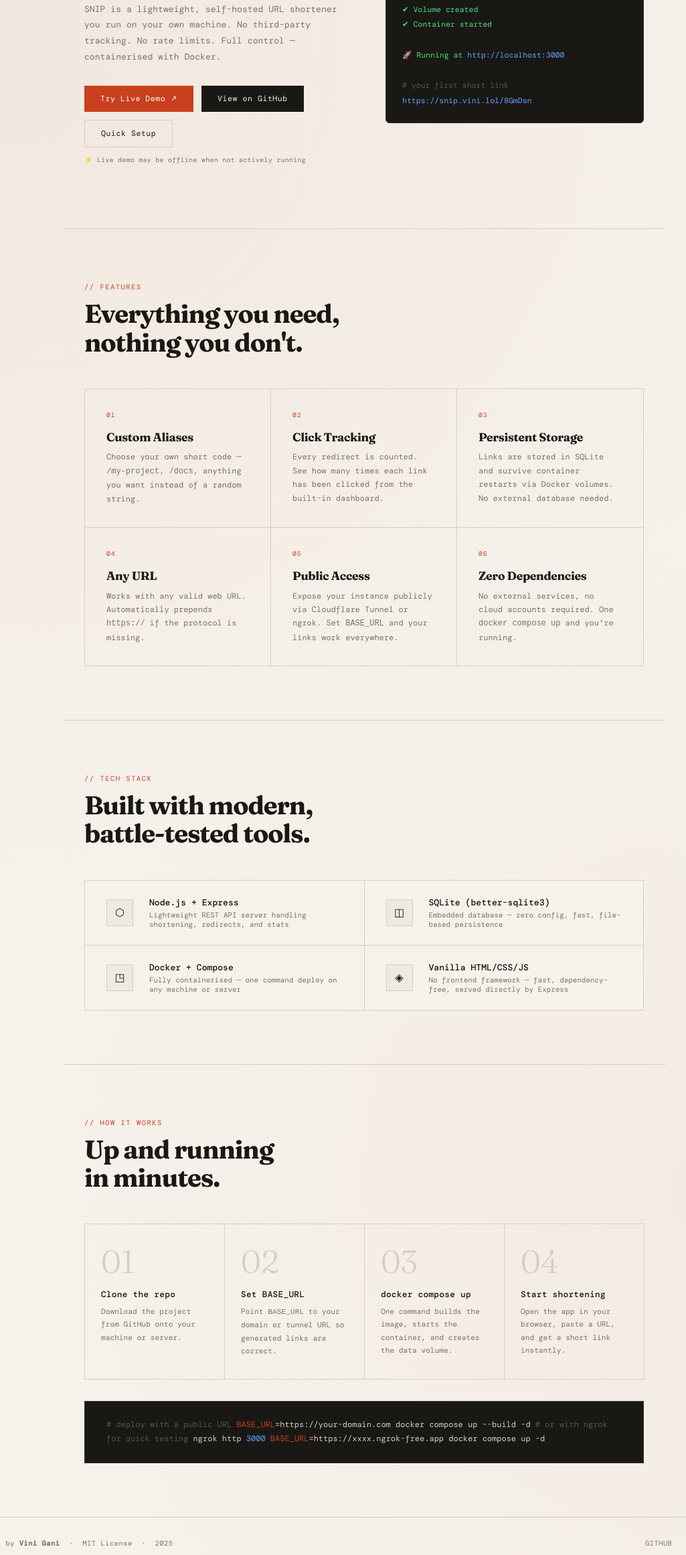
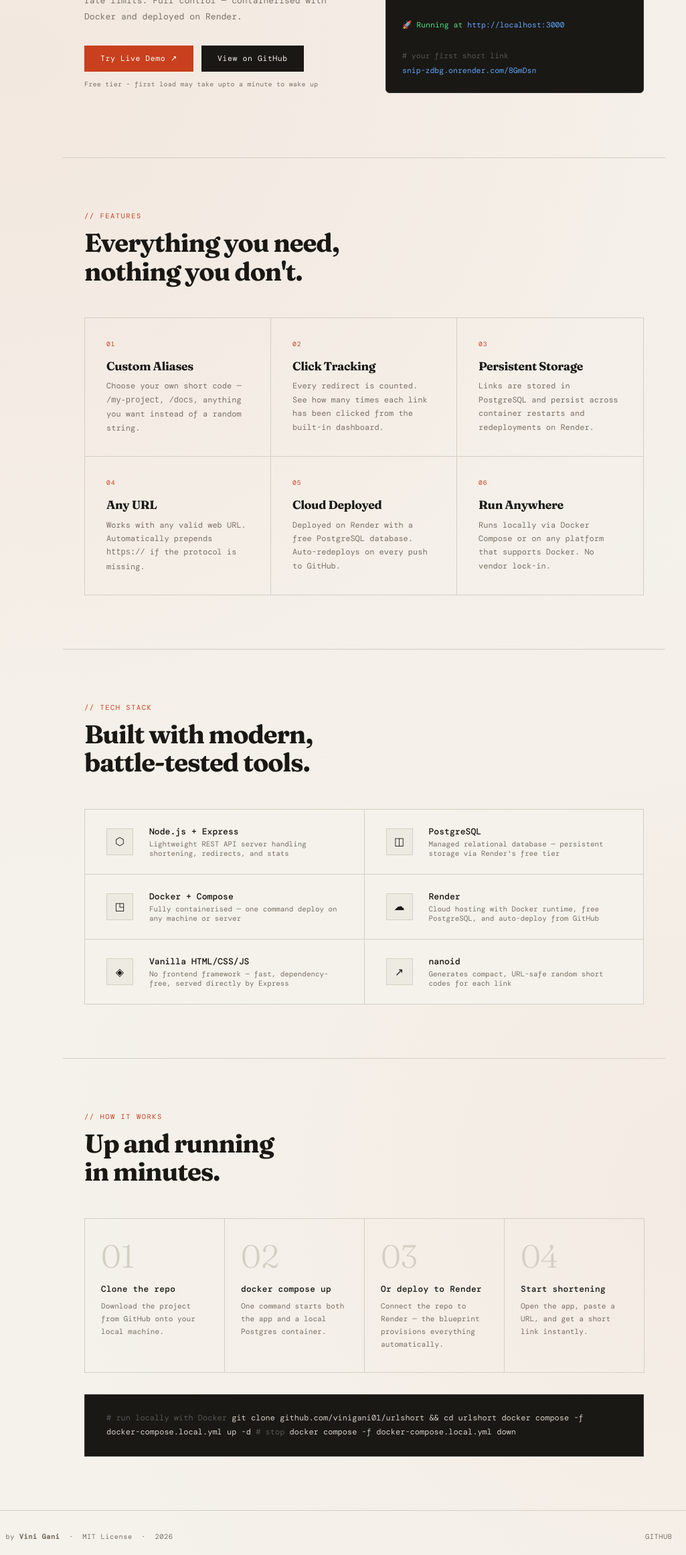
Before and after one commit to vinigani01/urlsnip, a plain HTML site: page index.html in a window 1280 px wide. Shown: the part 478-2800 px from the top of the page at 67% size, without its empty margins (96-1121 px from the left). Drawn offline with nearby package versions, Linux system fonts and the light colour scheme.

Commit message:
Update index.html

```diff
--- a/index.html
+++ b/index.html
@@ -3,8 +3,8 @@
 <head>
   <meta charset="UTF-8" />
   <meta name="viewport" content="width=device-width, initial-scale=1.0" />
-  <title>SNIP — Self-Hosted URL Shortener</title>
-  <meta name="description" content="SNIP is an open-source, self-hosted URL shortener built with Node.js, Express, SQLite, and Docker. Built by Vini Gani." />
+  <title>SNIP - URL Shortener</title>
+  <meta name="description" content="SNIP is an open-source, self-hosted URL shortener built with Node.js, Express, PostgreSQL, and Docker. Deployed on Render." />
   <link rel="preconnect" href="https://fonts.googleapis.com" />
   <link href="https://fonts.googleapis.com/css2?family=DM+Mono:wght@400;500&family=Fraunces:ital,opsz,wght@0,9..144,300;0,9..144,700;1,9..144,300&display=swap" rel="stylesheet" />
   <style>
@@ -77,8 +77,6 @@
       align-items: center;
     }
 
-    .hero-left {}
-
     .badge {
       display: inline-flex;
       align-items: center;
@@ -111,10 +109,7 @@
       color: var(--ink);
     }
 
-    h1 em {
-      font-style: italic;
-      color: var(--accent);
-    }
+    h1 em { font-style: italic; color: var(--accent); }
 
     .hero-desc {
       font-size: 0.82rem;
@@ -178,7 +173,7 @@
       letter-spacing: 0.03em;
     }
 
-    /* TERMINAL MOCKUP */
+    /* TERMINAL */
     .terminal {
       background: #1a1814;
       border: 1px solid #333;
@@ -211,7 +206,6 @@
     }
 
     .terminal-body { padding: 1.2rem 1.5rem; }
-
     .t-line { display: block; margin-bottom: 0.2rem; }
     .t-prompt { color: #4ade80; }
     .t-cmd { color: #f0f0f0; }
@@ -219,9 +213,8 @@
     .t-out { color: #aaa; }
     .t-url { color: #60a5fa; }
     .t-success { color: #4ade80; }
-    .t-dim { color: #444; }
 
-    /* FEATURES */
+    /* SECTIONS */
     .section {
       max-width: 900px;
       margin: 0 auto;
@@ -246,6 +239,7 @@
       margin-bottom: 3rem;
     }
 
+    /* FEATURES */
     .features-grid {
       display: grid;
       grid-template-columns: repeat(3, 1fr);
@@ -280,11 +274,7 @@
       color: var(--ink);
     }
 
-    .feature p {
-      font-size: 0.75rem;
-      line-height: 1.7;
-      color: var(--muted);
-    }
+    .feature p { font-size: 0.75rem; line-height: 1.7; color: var(--muted); }
 
     /* STACK */
     .stack-grid {
@@ -314,32 +304,19 @@
       flex-shrink: 0;
     }
 
-    .stack-name {
-      font-size: 0.82rem;
-      font-weight: 500;
-      color: var(--ink);
-      margin-bottom: 0.2rem;
-    }
+    .stack-name { font-size: 0.82rem; font-weight: 500; color: var(--ink); margin-bottom: 0.2rem; }
+    .stack-desc { font-size: 0.68rem; color: var(--muted); }
 
-    .stack-desc {
-      font-size: 0.68rem;
-      color: var(--muted);
-    }
-
-    /* HOW IT WORKS */
+    /* STEPS */
     .steps {
       display: grid;
       grid-template-columns: repeat(4, 1fr);
-      gap: 0;
-      counter-reset: step;
     }
 
     .step {
       padding: 2rem 1.5rem;
-      border-right: 1px solid var(--border);
       border: 1px solid var(--border);
       margin-right: -1px;
-      position: relative;
     }
 
     .step-num {
@@ -352,19 +329,25 @@
       display: block;
     }
 
-    .step h3 {
-      font-size: 0.8rem;
-      font-weight: 500;
-      color: var(--ink);
-      margin-bottom: 0.5rem;
-      letter-spacing: 0.02em;
+    .step h3 { font-size: 0.8rem; font-weight: 500; color: var(--ink); margin-bottom: 0.5rem; letter-spacing: 0.02em; }
+    .step p { font-size: 0.7rem; color: var(--muted); line-height: 1.7; }
+
+    /* CODE */
+    .code-block {
+      background: #1a1814;
+      color: #d4d0c8;
+      padding: 1.5rem 2rem;
+      font-size: 0.75rem;
+      line-height: 1.8;
+      overflow-x: auto;
+      border: 1px solid #333;
+      margin-top: 2rem;
     }
 
-    .step p {
-      font-size: 0.7rem;
-      color: var(--muted);
-      line-height: 1.7;
-    }
+    .code-block .c { color: #555; }
+    .code-block .k { color: #c8401e; }
+    .code-block .s { color: #4ade80; }
+    .code-block .n { color: #60a5fa; }
 
     /* FOOTER */
     footer {
@@ -375,12 +358,7 @@
       justify-content: space-between;
     }
 
-    .footer-left {
-      font-size: 0.65rem;
-      color: var(--muted);
-      letter-spacing: 0.05em;
-    }
-
+    .footer-left { font-size: 0.65rem; color: var(--muted); letter-spacing: 0.05em; }
     .footer-links { display: flex; gap: 1.5rem; }
     .footer-links a {
       font-size: 0.65rem;
@@ -391,31 +369,12 @@
     }
     .footer-links a:hover { color: var(--ink); }
 
-    /* CODE BLOCK */
-    .code-block {
-      background: #1a1814;
-      color: #d4d0c8;
-      padding: 1.5rem 2rem;
-      font-size: 0.75rem;
-      line-height: 1.8;
-      overflow-x: auto;
-      border: 1px solid #333;
-    }
-
-    .code-block .c { color: #555; }
-    .code-block .k { color: #c8401e; }
-    .code-block .s { color: #4ade80; }
-    .code-block .n { color: #60a5fa; }
-
     /* ANIMATIONS */
     @keyframes fadeUp {
       from { opacity: 0; transform: translateY(20px); }
       to   { opacity: 1; transform: translateY(0); }
     }
-
-    .hero-left > * {
-      animation: fadeUp 0.6s ease both;
-    }
+    .hero-left > * { animation: fadeUp 0.6s ease both; }
     .badge { animation-delay: 0s; }
     h1 { animation-delay: 0.1s; }
     .hero-desc { animation-delay: 0.2s; }
@@ -445,7 +404,7 @@
     <li><a href="#features">Features</a></li>
     <li><a href="#stack">Stack</a></li>
     <li><a href="#setup">Setup</a></li>
-    <li><a href="https://github.com/vinigani01/urlsnip" target="_blank">GitHub ↗</a></li>
+    <li><a href="https://github.com/vinigani01/snip" target="_blank">GitHub ↗</a></li>
   </ul>
 </nav>
 
@@ -456,17 +415,17 @@
       <span class="badge-dot"></span>
       Open Source &nbsp;·&nbsp; Self-Hosted
     </div>
-    <h1>Shorten<br>URLs, <em>your</em><br>way.</h1>
+    <h1>Short <em>link,</em><br>Long reach.</h1>
     <p class="hero-desc">
-      SNIP is a lightweight, self-hosted URL shortener you run on your own machine.
-      No third-party tracking. No rate limits. Full control — containerised with Docker.
+      SNIP is a lightweight, self-hosted URL shortener you run yourself.
+      No third-party tracking. No rate limits. Full control —
+      containerised with Docker and deployed on Render.
     </p>
     <div class="btn-row">
-      <a href="https://helmet-escargot-deception.ngrok-free.dev" target="_blank" class="btn-demo">Try Live Demo ↗</a>
-      <a href="https://github.com/vinigani01/urlsnip" target="_blank" class="btn-primary">View on GitHub</a>
-      <a href="#setup" class="btn-outline">Quick Setup</a>
+      <a href="https://snip-zdbg.onrender.com" target="_blank" class="btn-demo">Try Live Demo ↗</a>
+      <a href="https://github.com/vinigani01/snip" target="_blank" class="btn-primary">View on GitHub</a>
     </div>
-    <p class="demo-note">⚡ Live demo may be offline when not actively running</p>
+    <p class="demo-note"> Free tier - first load may take upto a minute to wake up</p>
   </div>
 
   <div class="hero-right">
@@ -478,20 +437,20 @@
         <span class="terminal-title">bash</span>
       </div>
       <div class="terminal-body">
-        <span class="t-line"><span class="t-comment"># clone & run in 3 steps</span></span>
+        <span class="t-line"><span class="t-comment"># clone & run locally</span></span>
         <span class="t-line">&nbsp;</span>
-        <span class="t-line"><span class="t-prompt">$ </span><span class="t-cmd">git clone github.com/vinigani01/urlsnip</span></span>
+        <span class="t-line"><span class="t-prompt">$ </span><span class="t-cmd">git clone github.com/vinigani01/snip</span></span>
         <span class="t-line"><span class="t-prompt">$ </span><span class="t-cmd">cd snip</span></span>
-        <span class="t-line"><span class="t-prompt">$ </span><span class="t-cmd">docker compose up --build -d</span></span>
+        <span class="t-line"><span class="t-prompt">$ </span><span class="t-cmd">docker compose -f docker-compose-local.yml up -d</span></span>
         <span class="t-line">&nbsp;</span>
-        <span class="t-line"><span class="t-out">[+] Running 3/3</span></span>
-        <span class="t-line"><span class="t-success">  ✔ Volume created</span></span>
-        <span class="t-line"><span class="t-success">  ✔ Container started</span></span>
+        <span class="t-line"><span class="t-out">[+] Running 2/2</span></span>
+        <span class="t-success">  ✔ Container snip-db started</span>
+        <span class="t-line"><span class="t-success">  ✔ Container url-shortener started</span></span>
         <span class="t-line">&nbsp;</span>
         <span class="t-line"><span class="t-success">🚀 Running at </span><span class="t-url">http://localhost:3000</span></span>
         <span class="t-line">&nbsp;</span>
         <span class="t-line"><span class="t-comment"># your first short link</span></span>
-        <span class="t-line"><span class="t-url">https://snip.vini.lol/8GmDsn</span></span>
+        <span class="t-line"><span class="t-url">snip-zdbg.onrender.com/8GmDsn</span></span>
       </div>
     </div>
   </div>
@@ -516,7 +475,7 @@
     <div class="feature">
       <span class="feature-num">03</span>
       <h3>Persistent Storage</h3>
-      <p>Links are stored in SQLite and survive container restarts via Docker volumes. No external database needed.</p>
+      <p>Links are stored in PostgreSQL and persist across container restarts and redeployments on Render.</p>
     </div>
     <div class="feature">
       <span class="feature-num">04</span>
@@ -525,13 +484,13 @@
     </div>
     <div class="feature">
       <span class="feature-num">05</span>
-      <h3>Public Access</h3>
-      <p>Expose your instance publicly via Cloudflare Tunnel or ngrok. Set <code>BASE_URL</code> and your links work everywhere.</p>
+      <h3>Cloud Deployed</h3>
+      <p>Deployed on Render with a free PostgreSQL database. Auto-redeploys on every push to GitHub.</p>
     </div>
     <div class="feature">
       <span class="feature-num">06</span>
-      <h3>Zero Dependencies</h3>
-      <p>No external services, no cloud accounts required. One <code>docker compose up</code> and you're running.</p>
+      <h3>Run Anywhere</h3>
+      <p>Runs locally via Docker Compose or on any platform that supports Docker. No vendor lock-in.</p>
     </div>
   </div>
 </section>
@@ -552,8 +511,8 @@
     <div class="stack-item">
       <div class="stack-icon">◫</div>
       <div>
-        <div class="stack-name">SQLite (better-sqlite3)</div>
-        <div class="stack-desc">Embedded database — zero config, fast, file-based persistence</div>
+        <div class="stack-name">PostgreSQL</div>
+        <div class="stack-desc">Managed relational database — persistent storage via Render's free tier</div>
       </div>
     </div>
     <div class="stack-item">
@@ -564,10 +523,24 @@
       </div>
     </div>
     <div class="stack-item">
+      <div class="stack-icon">☁</div>
+      <div>
+        <div class="stack-name">Render</div>
+        <div class="stack-desc">Cloud hosting with Docker runtime, free PostgreSQL, and auto-deploy from GitHub</div>
+      </div>
+    </div>
+    <div class="stack-item">
       <div class="stack-icon">◈</div>
       <div>
         <div class="stack-name">Vanilla HTML/CSS/JS</div>
         <div class="stack-desc">No frontend framework — fast, dependency-free, served directly by Express</div>
+      </div>
+    </div>
+    <div class="stack-item">
+      <div class="stack-icon">↗</div>
+      <div>
+        <div class="stack-name">nanoid</div>
+        <div class="stack-desc">Generates compact, URL-safe random short codes for each link</div>
       </div>
     </div>
   </div>
@@ -582,44 +555,42 @@
     <div class="step">
       <span class="step-num">01</span>
       <h3>Clone the repo</h3>
-      <p>Download the project from GitHub onto your machine or server.</p>
+      <p>Download the project from GitHub onto your local machine.</p>
     </div>
     <div class="step">
       <span class="step-num">02</span>
-      <h3>Set BASE_URL</h3>
-      <p>Point <code>BASE_URL</code> to your domain or tunnel URL so generated links are correct.</p>
+      <h3>docker compose up</h3>
+      <p>One command starts both the app and a local Postgres container.</p>
     </div>
     <div class="step">
       <span class="step-num">03</span>
-      <h3>docker compose up</h3>
-      <p>One command builds the image, starts the container, and creates the data volume.</p>
+      <h3>Or deploy to Render</h3>
+      <p>Connect the repo to Render — the blueprint provisions everything automatically.</p>
     </div>
     <div class="step">
       <span class="step-num">04</span>
       <h3>Start shortening</h3>
-      <p>Open the app in your browser, paste a URL, and get a short link instantly.</p>
+      <p>Open the app, paste a URL, and get a short link instantly.</p>
     </div>
   </div>
 
-  <div style="margin-top: 2rem;">
-    <div class="code-block"><span class="c"># deploy with a public URL</span>
-<span class="k">BASE_URL</span>=https://your-domain.com docker compose up --build -d
+  <div class="code-block"><span class="c"># run locally with Docker</span>
+git clone github.com/vinigani01/urlshort && cd urlshort
+docker compose -f docker-compose.local.yml up -d
 
-<span class="c"># or with ngrok for quick testing</span>
-ngrok http <span class="n">3000</span>
-<span class="k">BASE_URL</span>=https://xxxx.ngrok-free.app docker compose up -d</div>
-  </div>
+<span class="c"># stop</span>
+docker compose -f docker-compose.local.yml down</div>
 </section>
 
 <!-- FOOTER -->
 <footer>
   <div class="footer-left">
-    Built by <strong>Vini Gani</strong> &nbsp;·&nbsp; MIT License &nbsp;·&nbsp; 2025
+    Built by <strong>Vini Gani</strong> &nbsp;·&nbsp; MIT License &nbsp;·&nbsp; 2026
   </div>
   <div class="footer-links">
-    <a href="https://github.com/vinigani01/urlsnip" target="_blank">GitHub</a>
-    <a href="https://github.com/vinigani01/urlsnip/issues" target="_blank">Issues</a>
-    <a href="https://github.com/vinigani01/urlsnip/blob/main/README.md" target="_blank">Docs</a>
+    <a href="https://github.com/vinigani01/snip" target="_blank">GitHub</a>
+    <a href="https://github.com/vinigani01/snip/issues" target="_blank">Issues</a>
+    <a href="https://github.com/vinigani01/snip/blob/main/README.md" target="_blank">Docs</a>
   </div>
 </footer>
 
```
